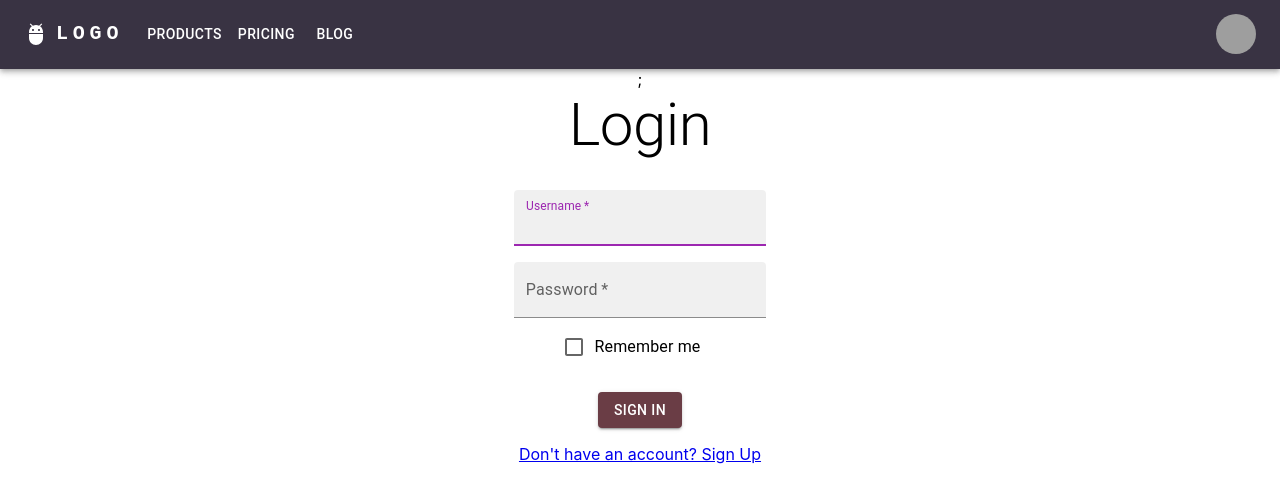
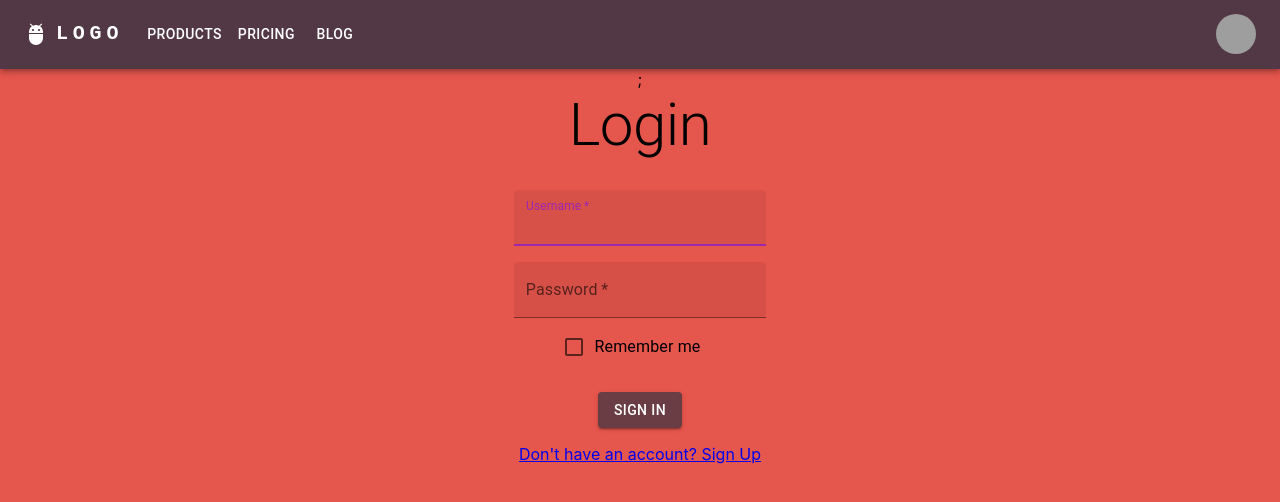
Before and after one commit to Mabedin00/WolfieMarket, a React (Create React App) app in the folder client/: page /login in a window 1280 px wide. Shown: the top 502 px of the page. Built offline with nearby package versions, Linux system fonts and the light colour scheme; grey boxes are pictures that could not be loaded.

Commit message:
login css

```diff
--- a/client/src/components/LoginScreen.css
+++ b/client/src/components/LoginScreen.css
@@ -1,6 +1,10 @@
 .foundation-screen {
   text-align: center;
+  background-color: #e5564d;
 }
 .nav-bar{
-  background-color: #393343;
+  background-color: #513844;
 }
+body{
+  background-color: #e5564d
+}
```
